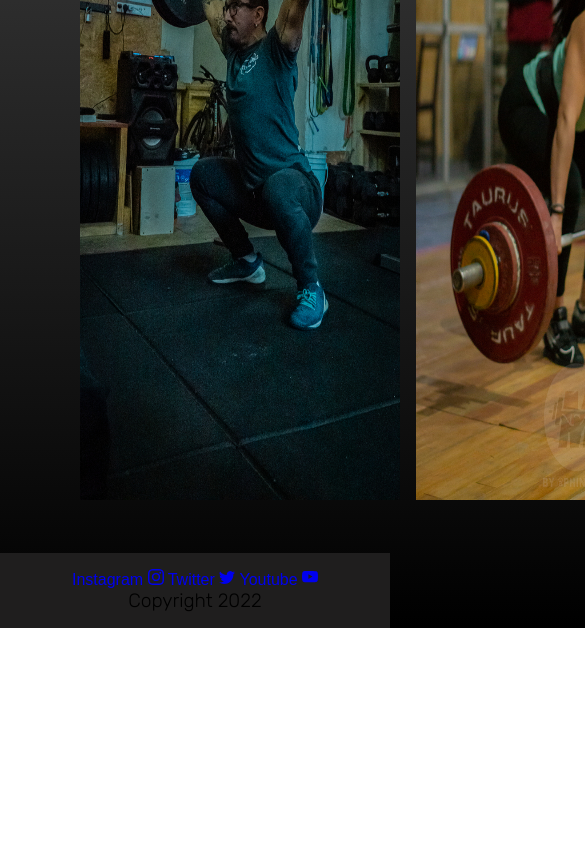
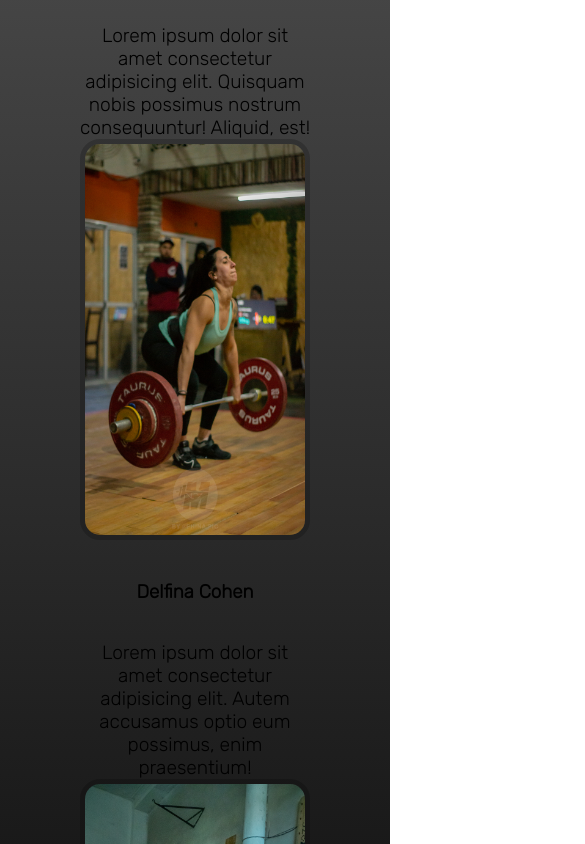
Before and after one commit to MarianoEzequielGodoy/PreEntrega2-MarianoGodoy, a plain HTML site: page pages/nosotros.html in a window 390 px wide. Shown: the part 1156-2000 px from the top of the page, 585 px wide, since content can reach past the window. Before the commit the page ends 1784 px from the top, so only its background shows below. Drawn offline with Linux system fonts and the light colour scheme.

Commit message:
agregue media querie a pag nosotros

```diff
--- a/css/style.css
+++ b/css/style.css
@@ -1,5 +1,5 @@
 @import url('https://fonts.googleapis.com/css2?family=Bebas+Neue&family=Rubik:wght@300&display=swap');
-* {
+*{
     margin: 0;
     padding: 0;
     box-sizing: border-box;
@@ -13,9 +13,7 @@ header {
 
 body {
     background-image: linear-gradient(grey,black);
-    position: relative;
-    padding-bottom: 3em;
-    min-height: 100vh;
+    height: 100%;
 }
 
 header nav ul li a {
@@ -75,7 +73,7 @@ p {
 .footer{
     background-color: rgb(31, 30, 30);
     padding: 1em 0;
-    position: absolute;
+    position: relative;
     text-align: center;
     bottom: 0;
     width: 100%;
@@ -87,16 +85,13 @@ p {
 }
 
 /* Clases */
-.claseCrossfit{
+.disciplina{
     display: flex;
     justify-content: center;
 }
 
 .disciplina .claseImg{
-    margin-top: 1em;
-    margin-bottom: 2em;
-    margin-left: 45em;
-    width: 30em;
+    justify-self: center;
 }
 
 /*FAQ*/
@@ -173,10 +168,11 @@ p {
 /**GRIDS**/
 .conteinerGrid{
     display: grid;
-    grid-template-columns: 20em 20em 20em;
-    grid-template-rows: 10em 10em 50em;
+    grid-template-columns: auto auto auto;
+    grid-template-rows: auto auto auto;
     margin: 5em;
-    grid-gap: 1em;
+    column-gap: 10px;
+    row-gap: 16px;
 }
 .nombre1{
     grid-column: 1/2;
@@ -208,16 +204,28 @@ p {
     grid-row: 3/4;
     height: 100%;
     width: 100%;
+    border: 5px solid rgba(0, 0, 0, 0.201);
+    border-radius: 20px;
 }
 .img2{
     grid-column: 2/3;
     grid-row: 3/4;
     height: 100%;
     width: 100%;
+    border: 5px solid rgba(0, 0, 0, 0.201);
+    border-radius: 20px;
 }
 .img3{
     grid-column: 3/4;
     grid-row: 3/4;
     height: 100%;
     width: 100%;
+    border: 5px solid rgba(0, 0, 0, 0.201);
+    border-radius: 20px;
 }
+
+@media (max-width: 500px) {
+    .conteinerGrid {
+        display:block
+}
+}
--- a/pages/nosotros.html
+++ b/pages/nosotros.html
@@ -10,8 +10,8 @@
     <link rel="icon" type="image/png" sizes="16x16" href="./assets/img/favicon-16x16.png">
     <link rel="stylesheet" href="../css/style.css">
 </head>
-<body class="conteiner-grid">
-    <header class="header-grid">
+<body>
+    <header>
         <nav>
             <a href="../index.html">
             <img src="../assets/img/favicon-32x32.png" alt="">
```
